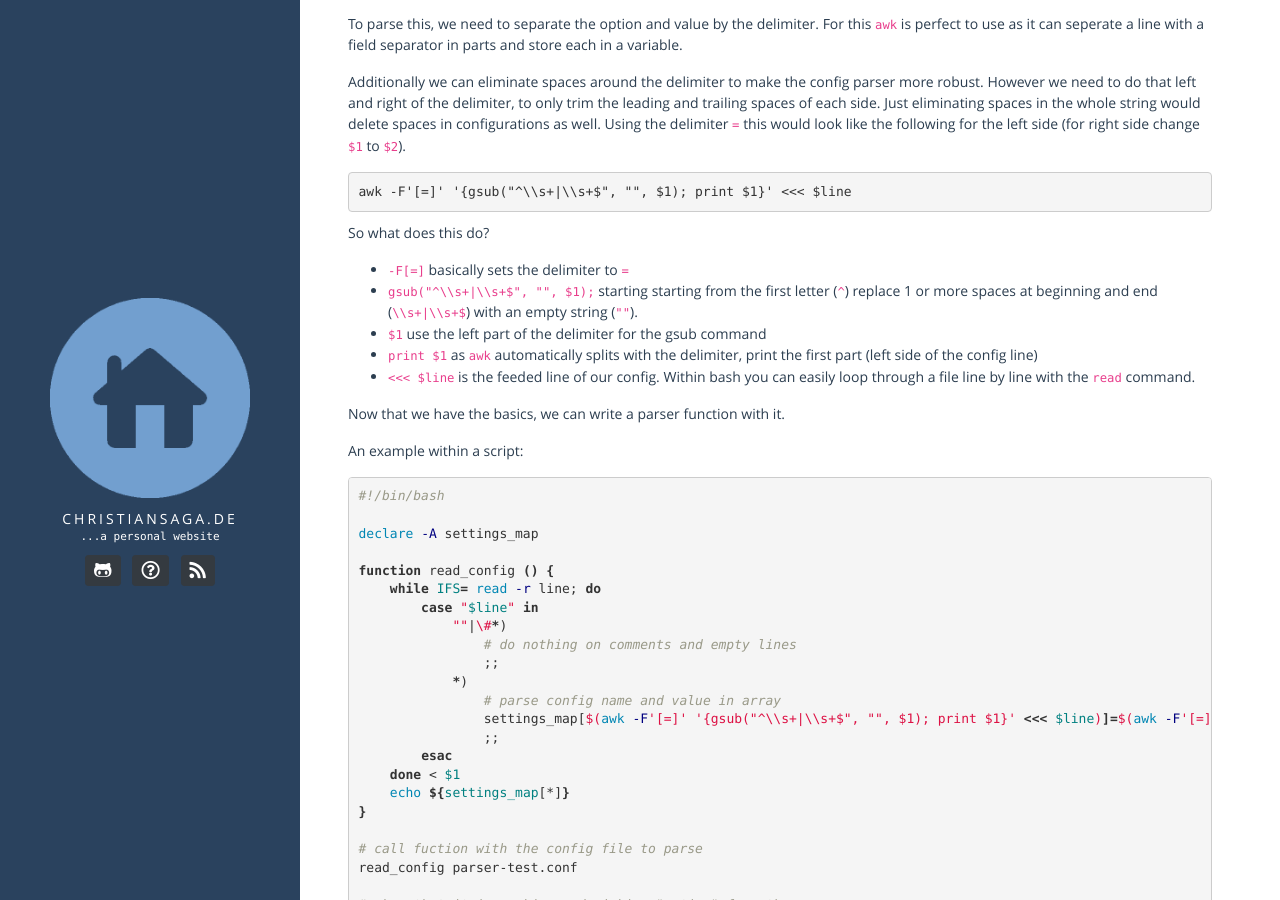
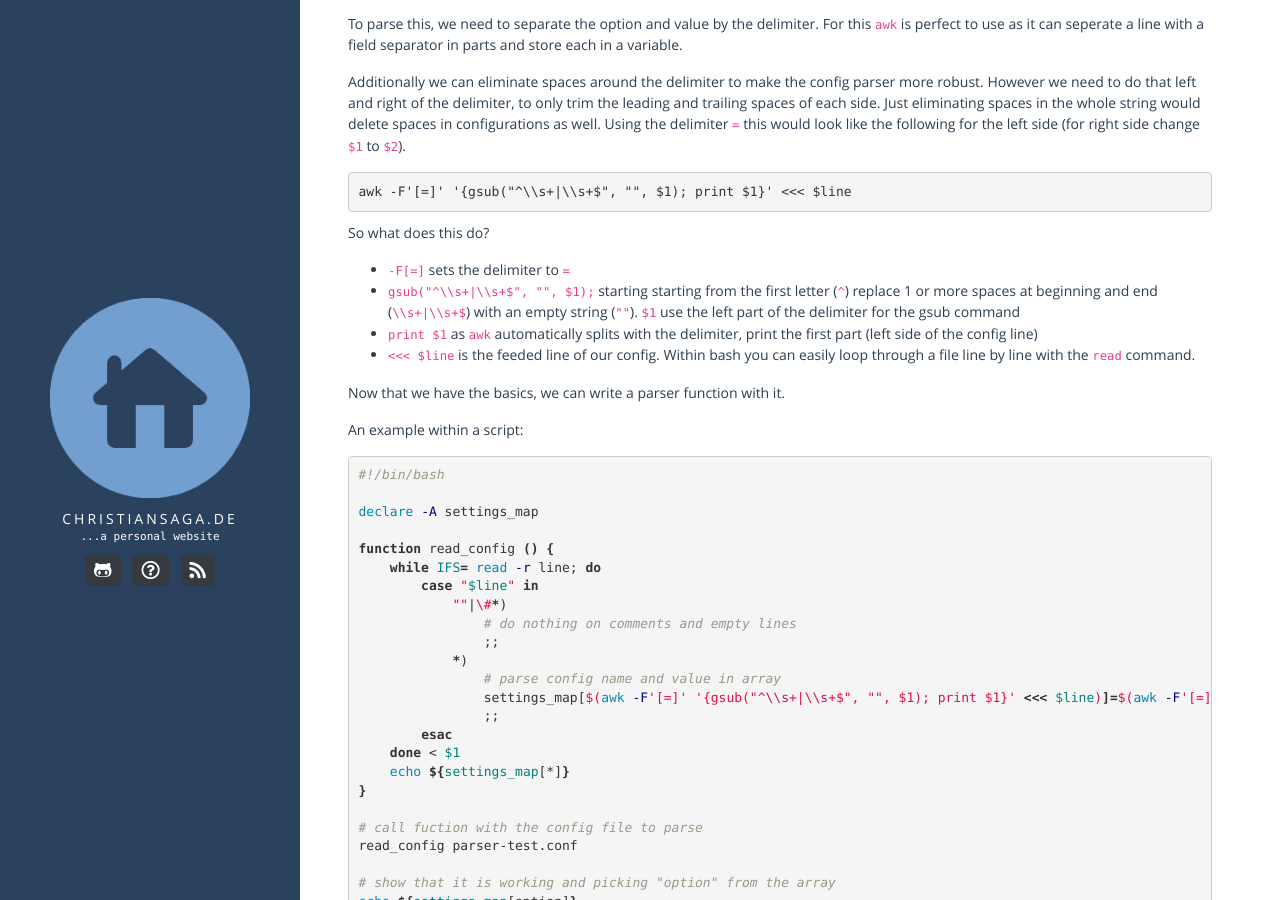
Before and after one commit to chris42/christiansaga.de, a Jekyll site: the page built from _posts/2020-05-17-parse-config-file-in-bash-using-awk.md, in a window 1280 px wide and 900 px high, scrolled down 414 px. Built offline with Jekyll 4.4.1, drawn with Linux system fonts in a browser that asks for light colours.

Commit message:
Minor corrections to post

````diff
--- a/_posts/2020-05-17-parse-config-file-in-bash-using-awk.md
+++ b/_posts/2020-05-17-parse-config-file-in-bash-using-awk.md
@@ -35,9 +35,8 @@
 awk -F'[=]' '{gsub("^\\s+|\\s+$", "", $1); print $1}' <<< $line
 ```
 So what does this do?
-* ```-F[=]``` basically sets the delimiter to ```=```
-* ```gsub("^\\s+|\\s+$", "", $1);``` starting starting from the first letter (```^```) replace 1 or more spaces at beginning and end (```\\s+|\\s+$```) with an empty string (```""```).
-* ```$1``` use the left part of the delimiter for the gsub command
+* ```-F[=]``` sets the delimiter to ```=```
+* ```gsub("^\\s+|\\s+$", "", $1);``` starting starting from the first letter (```^```) replace 1 or more spaces at beginning and end (```\\s+|\\s+$```) with an empty string (```""```). ```$1``` use the left part of the delimiter for the gsub command
 * ```print $1``` as ```awk``` automatically splits with the delimiter, print the first part (left side of the config line)
 * ```<<< $line``` is the feeded line of our config. Within bash you can easily loop through a file line by line with the ```read``` command.
 
````
